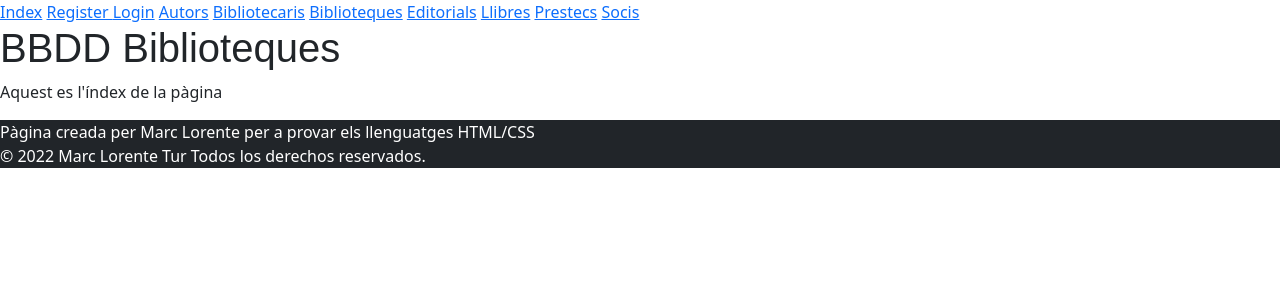
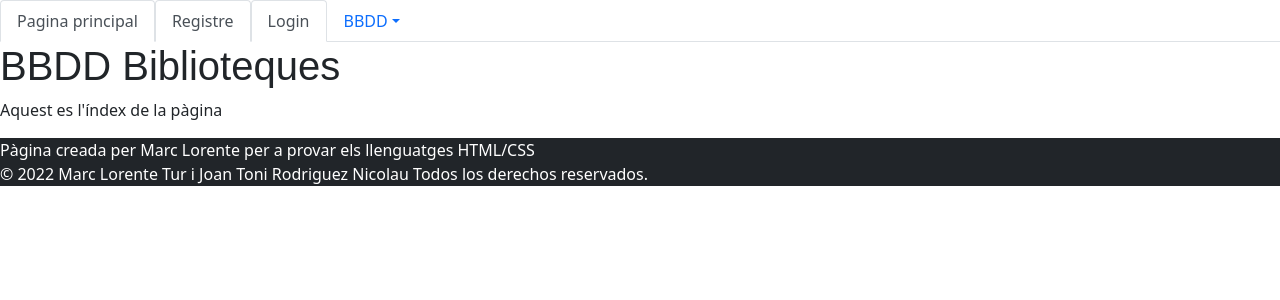
Before and after one commit to mlorentet/Biblioteca, a PHP site: page /index.php in a window 1280 px wide. Shown: the top 300 px of the page. Run offline with PHP 8.4, Linux system fonts and the light colour scheme.

Commit message:
Barra de navegació i footer fixat al fons de la pàgina

```diff
--- a/includes/footer.php
+++ b/includes/footer.php
@@ -1,6 +1,6 @@
-<footer class="bg-dark text-left text-white">
-        <h7>
-            Pàgina creada per Marc Lorente per a provar els llenguatges HTML/CSS
-            <br>© 2022 Marc Lorente Tur Todos los derechos reservados.</br>
-        </h7>
-    </footer>
+<footer class="mt-auto bg-dark text-left text-white">
+    <h7>
+        Pàgina creada per Marc Lorente per a provar els llenguatges HTML/CSS
+        <br>© 2022 Marc Lorente Tur i Joan Toni Rodriguez Nicolau Todos los derechos reservados.</br>
+    </h7>
+</footer>
--- a/includes/header.html
+++ b/includes/header.html
@@ -1,14 +1,23 @@
-<header>
-    <div class="navigation-bar">
-        <a href="index.php">Index</a>
-        <a href="register.php">Register </a>
-        <a href="login.php">Login</a>
-        <a href="Autor.php">Autors</a>
-        <a href="Bibliotecari.php">Bibliotecaris</a>
-        <a href="Biblioteca.php">Biblioteques</a>
-        <a href="Editorial.php">Editorials</a>
-        <a href="Llibre.php">Llibres</a>
-        <a href="Prestec.php">Prestecs</a>
-        <a href="Soci.php">Socis</a>
-    </div>
-</header>
+<ul class="nav nav-tabs">
+    <li class="nav-item">
+      <a class="nav-link active" aria-current="page" href="index.php">Pagina principal</a>
+    </li>
+    <li class="nav-item">
+        <a class="nav-link active" aria-current="page" href="register.php">Registre</a>
+      </li>
+      <li class="nav-item">
+        <a class="nav-link active" aria-current="page" href="login.php">Login</a>
+      </li>
+    <li class="nav-item dropdown">
+      <a class="nav-link dropdown-toggle" data-bs-toggle="dropdown" href="#" role="button" aria-expanded="false">BBDD</a>
+      <ul class="dropdown-menu">
+        <li><a class="dropdown-item" href="Autor.php">Autors</a></li>
+        <li><a class="dropdown-item" href="Biblioteca.php">Biblioteques</a></li>
+        <li><a class="dropdown-item" href="Bibliotecari.php">Bibliotecaris</a></li>
+        <li><a class="dropdown-item" href="Editorial.php">Editorials</a></li>
+        <li><a class="dropdown-item" href="Llibre.php">Llibres</a></li>
+        <li><a class="dropdown-item" href="Prestec.php">Prestecs</a></li>
+        <li><a class="dropdown-item" href="Soci.php">Socis</a></li>
+      </ul>
+    </li>
+</ul>
```
